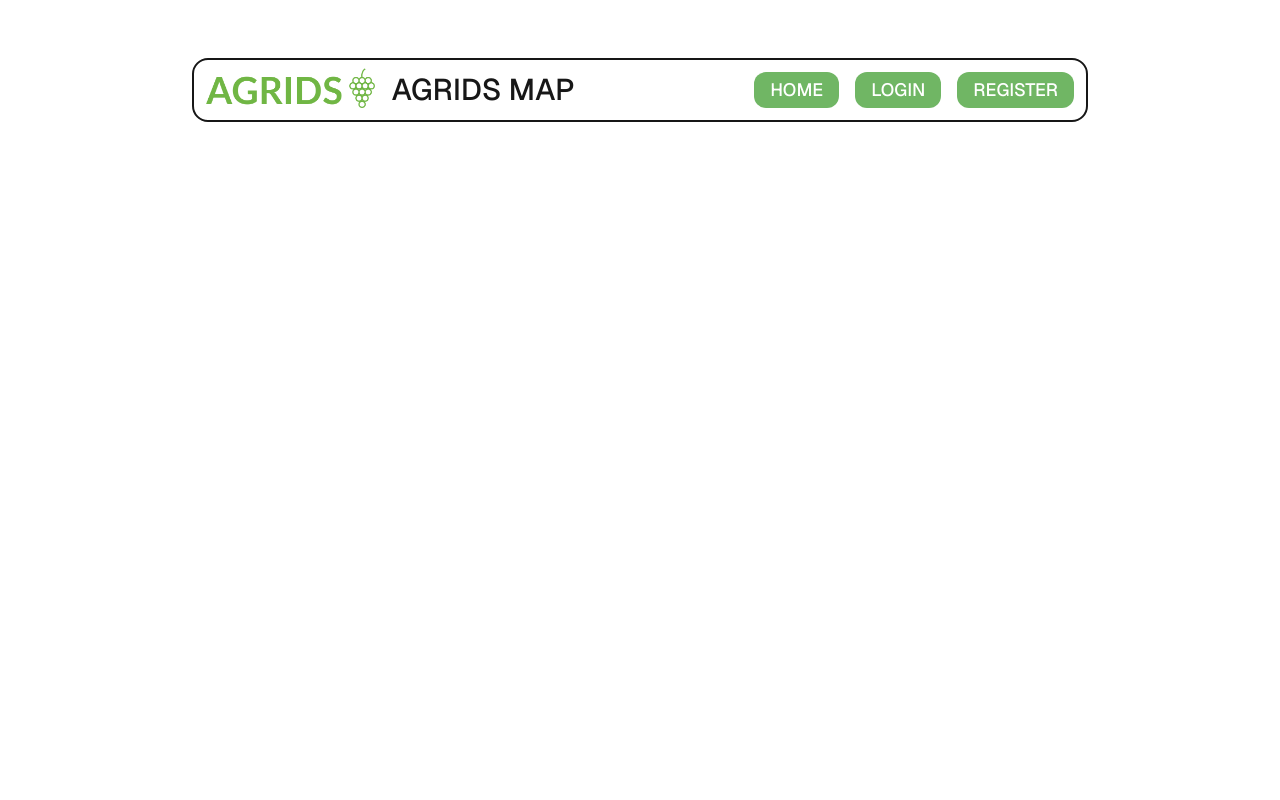
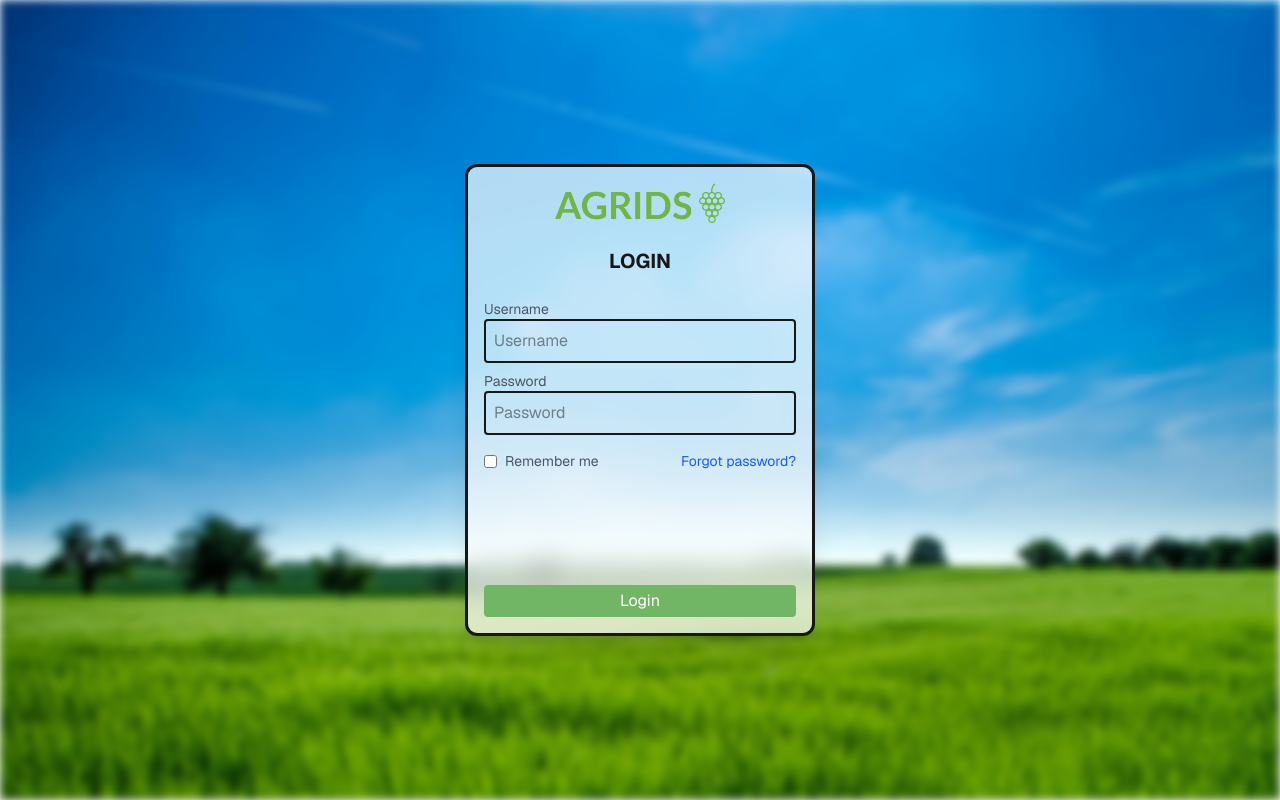
Before and after one commit to alexreynlds/Research-Project, a Next.js app in the folder frontend/: page / in a window 1280 px wide. Built offline with nearby package versions, Linux system fonts and the light colour scheme.

Commit message:
+ Implemented a basic login screen - lacks functionality for now

```diff
--- a/frontend/app/page.tsx
+++ b/frontend/app/page.tsx
@@ -1,28 +1,45 @@
-import Image from "next/image";
+"use client";
 
-export default function Home() {
+import Navbar from "@/components/navigation/Navbar";
+import { useState } from "react";
+
+
+export default function home() {
+  const [username, setUsername] = useState("");
+  const [password, setPassword] = useState("");
+
+  const handleLogin = (e: React.FormEvent) => {
+    e.preventDefault();
+    console.log("Username:", username);
+    console.log("Password:", password);
+  }
+
   return (
-    <div className="font-sans grid grid-rows-[20px_1fr_20px] items-center justify-items-center min-h-screen p-8 pb-20 gap-16 sm:p-20">
-      <nav className="border-2 p-3 rounded-2xl w-[80%] flex justify-between">
-        <h1 className="flex items-center gap-4 text-3xl font-medium">
-          <a href="/" title="AGRIDS home page">
-            <img src="/img/agrids_logo_transparent_crop.png" alt="agrids logo" className="h-10 mt-[-5px]" />
-          </a>
-          AGRIDS MAP
-        </h1>
-        <ul className="flex gap-4 text-lg font-medium items-center">
-          <li className="bg-[#70B664] py-1 px-4 rounded-xl text-white hover:bg-[#5a9b52] transition-colors duration-300">
-            <a href="">HOME</a>
-          </li>
-          <li className="bg-[#70B664] py-1 px-4 rounded-xl text-white hover:bg-[#5a9b52] transition-colors duration-300">
-            <a href="">LOGIN</a>
-          </li>
-          <li className="bg-[#70B664] py-1 px-4 rounded-xl text-white hover:bg-[#5a9b52] transition-colors duration-300">
-            <a href="">REGISTER</a>
-          </li>
-        </ul>
-      </nav>
-      <main className="flex flex-col gap-[32px] row-start-2 items-center sm:items-start">
+    <div className="font-sans grid grid-rows-[20px_1fr_20px] items-center justify-items-center min-h-screen p-8 pb-20 gap-16 sm:p-20 relative">
+      <div className="bg-[url(/img/field.jpg)] bg-cover blur-xs w-full h-full absolute" />
+      <main className="flex flex-col gap-[24px] row-start-2 items-center border-3 w-[25%] min-w-[350px] h-[100%] rounded-xl p-4 shadow-xl z-10 bg-white/70 backdrop-blur-md">
+        <img
+          src="/img/agrids_logo_transparent_crop.png"
+          alt="agrids logo"
+          className="h-10"
+        />
+        <h1 className="text-xl font-bold">LOGIN</h1>
+        <form className="flex flex-col  w-full h-full" onSubmit={handleLogin}>
+          <label className="text-sm text-gray-600">Username</label>
+          <input placeholder="Username" className="border-2 p-2 rounded-sm mb-2" onChange={(e) => setUsername(e.target.value)} value={username} />
+          <label className="text-sm text-gray-600">Password</label>
+          <input type="password" placeholder="Password" className="border-2 p-2 rounded-sm mb-2" onChange={(e) => setPassword(e.target.value)} value={password} />
+          <div className="flex items-center justify-between mt-2 mb-4">
+            <div className="flex items-center">
+              <input type="checkbox" id="remember" className="mr-2" />
+              <label htmlFor="remember" className="text-sm text-gray-600">Remember me</label>
+            </div>
+            <a href="#" className="text-sm text-blue-600 hover:underline">Forgot password?</a>
+          </div>
+          <button type="submit" className="mt-auto bg-[#70b664] py-1 px-4 rounded-sm text-white hover:bg-[#5a9b52] transition-colors duration-300 cursor-pointer">
+            Login
+          </button>
+        </form>
       </main>
 
     </div>
--- /dev/null
+++ b/frontend/components/navigation/Navbar.tsx
@@ -0,0 +1,30 @@
+// components/Navbar.jsx
+import React from "react";
+
+export default function Navbar() {
+  return (
+    <nav className="border-2 p-3 rounded-2xl w-[80%] flex justify-between">
+      <h1 className="flex items-center gap-4 text-3xl font-medium">
+        <a href="/" title="agrids home page">
+          <img
+            src="/img/agrids_logo_transparent_crop.png"
+            alt="agrids logo"
+            className="h-10 mt-[-5px]"
+          />
+        </a>
+        agrids map
+      </h1>
+      <ul className="flex gap-4 text-lg font-medium items-center">
+        <li className="bg-[#70b664] py-1 px-4 rounded-xl text-white hover:bg-[#5a9b52] transition-colors duration-300">
+          <a href="">home</a>
+        </li>
+        <li className="bg-[#70b664] py-1 px-4 rounded-xl text-white hover:bg-[#5a9b52] transition-colors duration-300">
+          <a href="">login</a>
+        </li>
+        <li className="bg-[#70b664] py-1 px-4 rounded-xl text-white hover:bg-[#5a9b52] transition-colors duration-300">
+          <a href="">register</a>
+        </li>
+      </ul>
+    </nav>
+  );
+}
--- a/frontend/package.json
+++ b/frontend/package.json
@@ -3,7 +3,7 @@
   "version": "0.1.0",
   "private": true,
   "scripts": {
-    "dev": "next dev",
+    "dev": "next dev -p 3002",
     "build": "next build",
     "start": "next start",
     "lint": "next lint"
```
Also changed, not shown: frontend/public/img/field.jpg (added).
